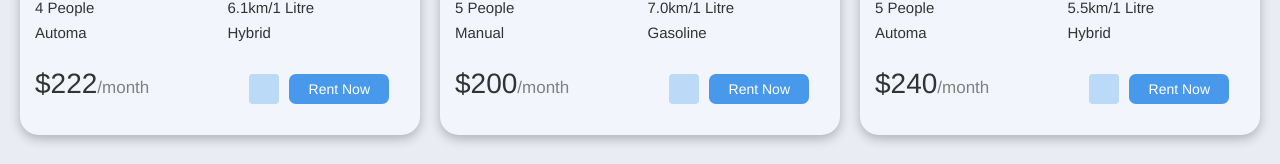
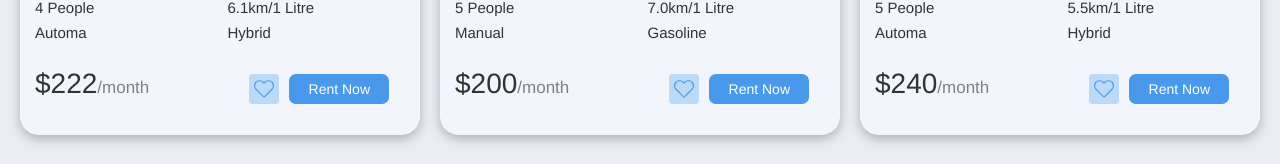
Before and after one commit to Mekhadev2025/Cars-Search, a React (Vite) app: page / in a window 1280 px wide. Shown: the part 545-709 px from the top of the page. Built offline with nearby package versions, Linux system fonts and the light colour scheme.

Commit message:
adding like

```diff
--- a/index.html
+++ b/index.html
@@ -8,6 +8,7 @@
       rel="stylesheet"
       href="https://maxcdn.bootstrapcdn.com/bootstrap/3.3.7/css/bootstrap.min.css"
     />
+    <link rel="stylesheet" href="path/to/font-awesome/css/font-awesome.min.css">
     <title>Cars search</title>
   </head>
   <body>
--- a/src/components/Cards/Card.css
+++ b/src/components/Cards/Card.css
@@ -64,3 +64,10 @@ border:none;
 margin-left:1rem;
 color:white;
 }
+.heart{
+  width:2rem;
+  height:2rem;
+  fill:white;
+  background:none;
+
+}
--- a/src/components/Cards/Card.jsx
+++ b/src/components/Cards/Card.jsx
@@ -1,5 +1,6 @@
 import React,{useEffect} from 'react'
 import "../Cards/Card.css"
+ import heart from "/assets/heart.svg"
 const Card = (props) => {
 
    useEffect(()=>{
@@ -20,7 +21,9 @@ const Card = (props) => {
       </div>
       <div className='prizeContainer'>
         <div className='prizeCar'>${props.value.price}<span className='monthPrize'>/month</span></div>
-        <div className='likeBtn'></div>
+        <div className='likeBtn'style={{display:"flex",justifyContent:"center",alignItems:"center"}}>
+         <img src={heart} className='heart'></img>
+        </div>
         <button className='rentBtn'>Rent Now</button>
       </div>
     </div>
```
Also changed, not shown: public/assets/heart.svg (added).
